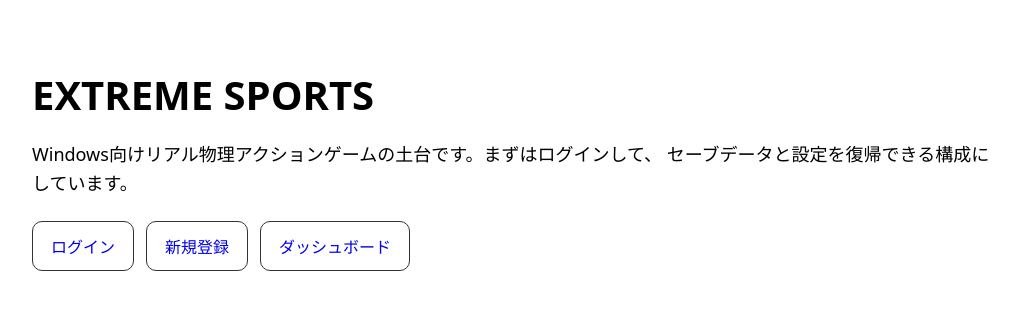
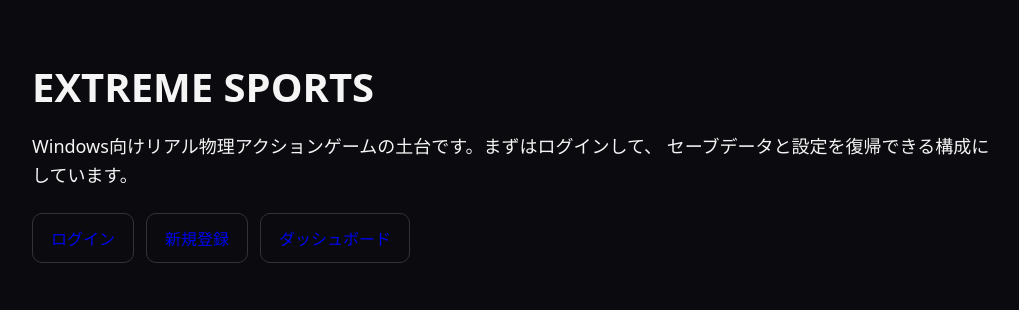
Before and after one commit to runadeesu/ExtremeSports, a Next.js app: page / in a window 1280 px wide. Shown: the top 310 px of the page, without its empty margins (128-1147 px from the left). Built offline with nearby package versions, Linux system fonts and the light colour scheme.

Commit message:
feat: add root layout

```diff
--- /dev/null
+++ b/app/layout.tsx
@@ -0,0 +1,7 @@
+export default function RootLayout({ children }: { children: React.ReactNode }) {
+  return (
+    <html lang="ja">
+      <body style={{ margin: 0, background: '#0b0b0f', color: '#f5f5f5' }}>{children}</body>
+    </html>
+  );
+}
```
